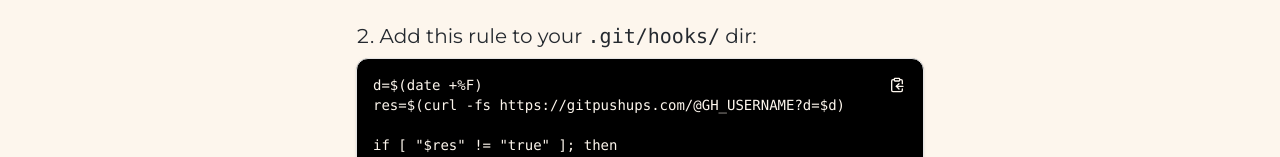
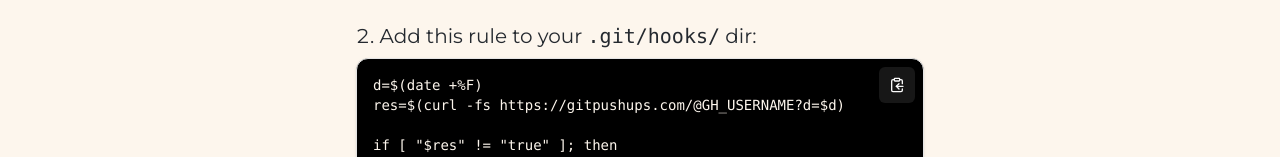
Before and after one commit to higgins/gitpushups.com, a Next.js app: page / in a window 1280 px wide. Shown: the part 708-865 px from the top of the page. Built offline with nearby package versions, Linux system fonts and the light colour scheme; no server answers.

Commit message:
fix click-to-copy code

```diff
--- a/src/components/GitHook.tsx
+++ b/src/components/GitHook.tsx
@@ -33,19 +33,20 @@
 
   return (
     <Card className="mt-2 mb-4 relative p-4 bg-black text-[#fdf6ed] font-thin">
-      <Button
-        onClick={handleCopy}
-        variant="ghost"
-        size="icon"
-        className="absolute top-2 right-2"
-      >
-        {copied ? <Check className="h-4 w-4 text-green-500" /> : <ClipboardCopy className="h-4 w-4" />}
-        <span className="sr-only">Copy code</span>
-      </Button>
-
       <ScrollArea className="max-h-64">
         <pre className="text-sm font-mono whitespace-pre-wrap">{CODE}</pre>
       </ScrollArea>
+
+      <Button
+        onClick={handleCopy}
+        size="icon"
+        className="absolute top-2 right-2 z-20 flex cursor-pointer [&_svg]:pointer-events-none"
+      >
+        {copied
+          ? <Check className="h-4 w-4 text-green-500" />
+          : <ClipboardCopy className="h-4 w-4" />}
+        <span className="sr-only">Copy code</span>
+      </Button>
     </Card>
   )
 }
```
